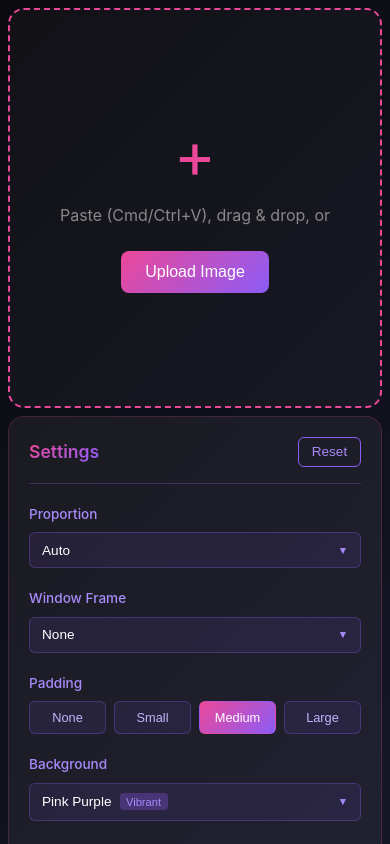
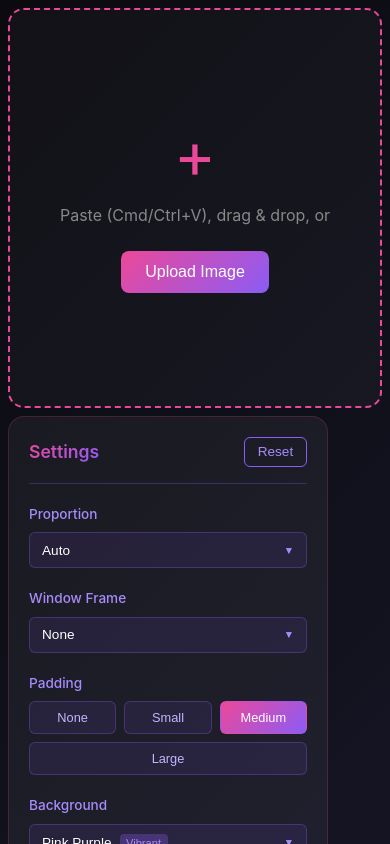
Before and after one commit to ybhaw/screenshot-beautifier, a React (Vite) app: page / in a window 390 px wide. Shown: the top 844 px of the page. Built offline with nearby package versions, Linux system fonts and the light colour scheme.

Commit message:
add sidebar resizing functionality with visual handle

```diff
--- a/src/App.css
+++ b/src/App.css
@@ -83,7 +83,6 @@
 }
 
 .controls {
-  width: 320px;
   flex-shrink: 0;
   background: rgba(255, 255, 255, 0.05);
   border-radius: 16px;
@@ -91,6 +90,23 @@
   overflow-y: auto;
   max-height: calc(100vh - 2rem);
   border: 1px solid rgba(236, 72, 153, 0.2);
+  position: relative;
+}
+
+.resize-handle {
+  position: absolute;
+  left: 0;
+  top: 0;
+  bottom: 0;
+  width: 6px;
+  cursor: ew-resize;
+  background: transparent;
+  transition: background 0.2s;
+  border-radius: 16px 0 0 16px;
+}
+
+.resize-handle:hover {
+  background: rgba(236, 72, 153, 0.3);
 }
 
 .controls-header {
--- a/src/App.tsx
+++ b/src/App.tsx
@@ -46,6 +46,8 @@ function App() {
   const [backgroundDropdownOpen, setBackgroundDropdownOpen] = useState(false)
   const [backgroundSearch, setBackgroundSearch] = useState('')
   const [customRatio, setCustomRatio] = useState({ width: 16, height: 9 })
+  const [sidebarWidth, setSidebarWidth] = useState(320)
+  const [isResizing, setIsResizing] = useState(false)
   const canvasRef = useRef<HTMLCanvasElement>(null)
   const fileInputRef = useRef<HTMLInputElement>(null)
   const proportionDropdownRef = useRef<HTMLDivElement>(null)
@@ -302,6 +304,30 @@ function App() {
     return () => document.removeEventListener('keydown', handleKeyDown)
   }, [image])
 
+  // Sidebar resize
+  useEffect(() => {
+    const handleMouseMove = (e: MouseEvent) => {
+      if (!isResizing) return
+      const newWidth = window.innerWidth - e.clientX
+      setSidebarWidth(Math.max(newWidth, 250))
+    }
+    const handleMouseUp = () => setIsResizing(false)
+
+    if (isResizing) {
+      document.addEventListener('mousemove', handleMouseMove)
+      document.addEventListener('mouseup', handleMouseUp)
+      document.body.style.cursor = 'ew-resize'
+      document.body.style.userSelect = 'none'
+    }
+
+    return () => {
+      document.removeEventListener('mousemove', handleMouseMove)
+      document.removeEventListener('mouseup', handleMouseUp)
+      document.body.style.cursor = ''
+      document.body.style.userSelect = ''
+    }
+  }, [isResizing])
+
   const copyToClipboard = async () => {
     if (!canvasRef.current) return
     try {
@@ -360,7 +386,11 @@ function App() {
           )}
         </div>
 
-        <div className="controls">
+        <div className="controls" style={{ width: sidebarWidth }}>
+          <div
+            className="resize-handle"
+            onMouseDown={() => setIsResizing(true)}
+          />
           <div className="controls-header">
             <h2>Settings</h2>
             <button className="reset-btn" onClick={reset}>Reset</button>
```
